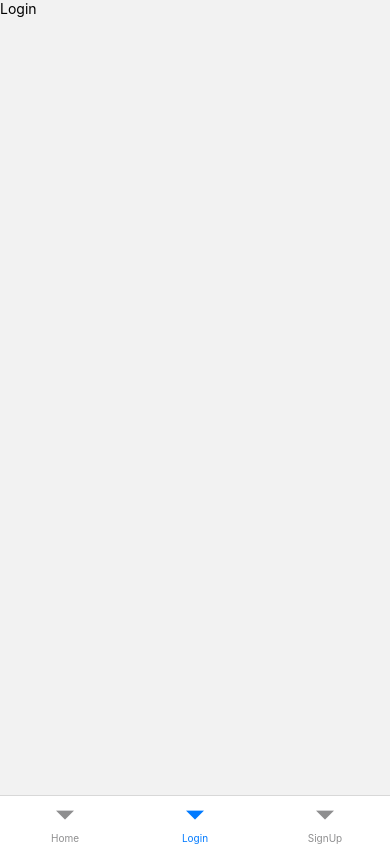
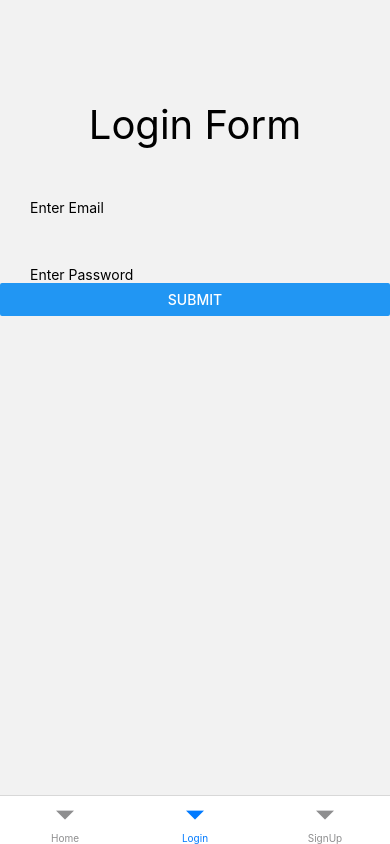
Before and after one commit to hemashreeb/cu-playfield-frontend, a React Native app: screen /Login in a window 390 px wide. Built offline with nearby package versions, Linux system fonts and the light colour scheme.

Commit message:
initial login screen setup

```diff
--- a/src/screens/authentication/Login.jsx
+++ b/src/screens/authentication/Login.jsx
@@ -1,12 +1,52 @@
 import React from 'react';
-import {SafeAreaView, Text} from 'react-native';
+import {
+  SafeAreaView,
+  Text,
+  View,
+  TextInput,
+  Button,
+  StyleSheet,
+} from 'react-native';
 
 const Login = () => {
+  //const [value, setValue] = useState(0);
+  const submitForm = () => {
+    console.log('Form Submitted');
+  };
+
   return (
-    <SafeAreaView>
-      <Text>Login</Text>
+    <SafeAreaView style={styles.container}>
+      <View>
+        <Text style={styles.header}>Login Form</Text>
+      </View>
+      <TextInput style={styles.input} placeholder="Enter Email" />
+      <TextInput
+        style={styles.input}
+        secureTextEntry={true}
+        placeholder="Enter Password"
+      />
+      <Button style={styles.button} title="Submit" onPress={submitForm} />
     </SafeAreaView>
   );
 };
 
+const styles = StyleSheet.create({
+  container: {
+    marginTop: 100,
+    display: 'flex',
+  },
+  header: {
+    fontSize: 40,
+    alignSelf: 'center',
+  },
+  input: {
+    paddingTop: 50,
+    paddingLeft: 30,
+    paddingRight: 30,
+  },
+  button: {
+    backgroundColor: 'blue',
+  },
+});
+
 export default Login;
```
